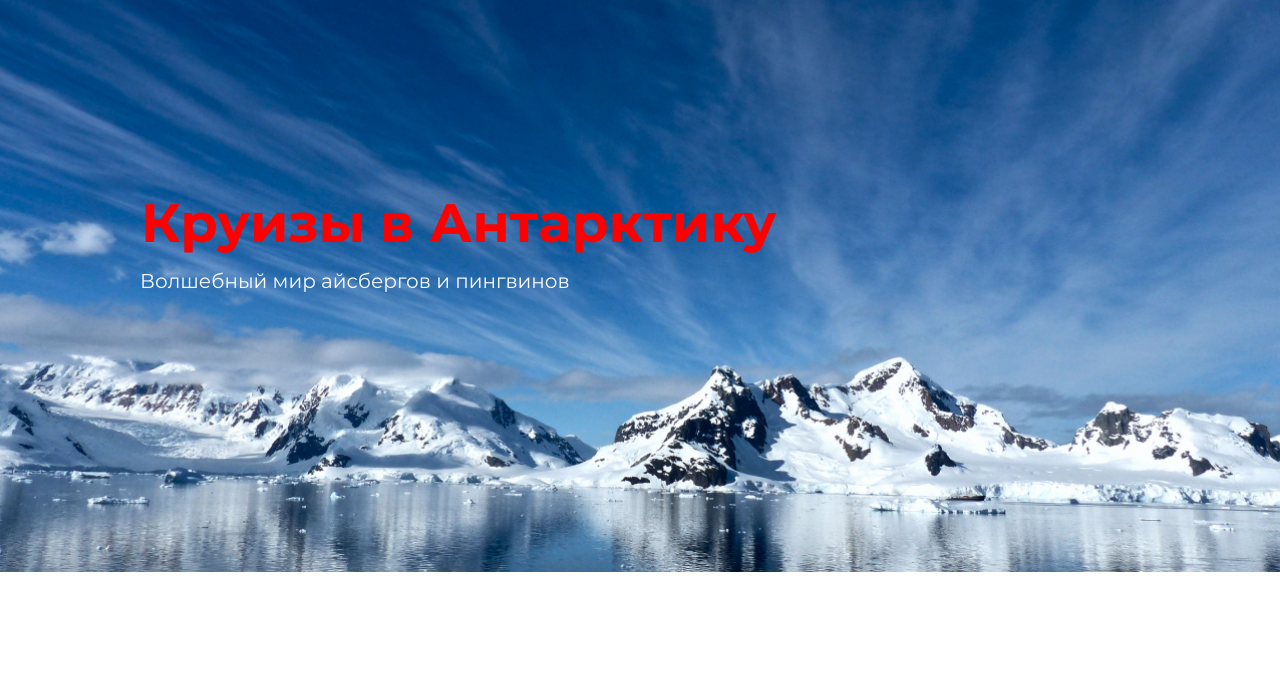
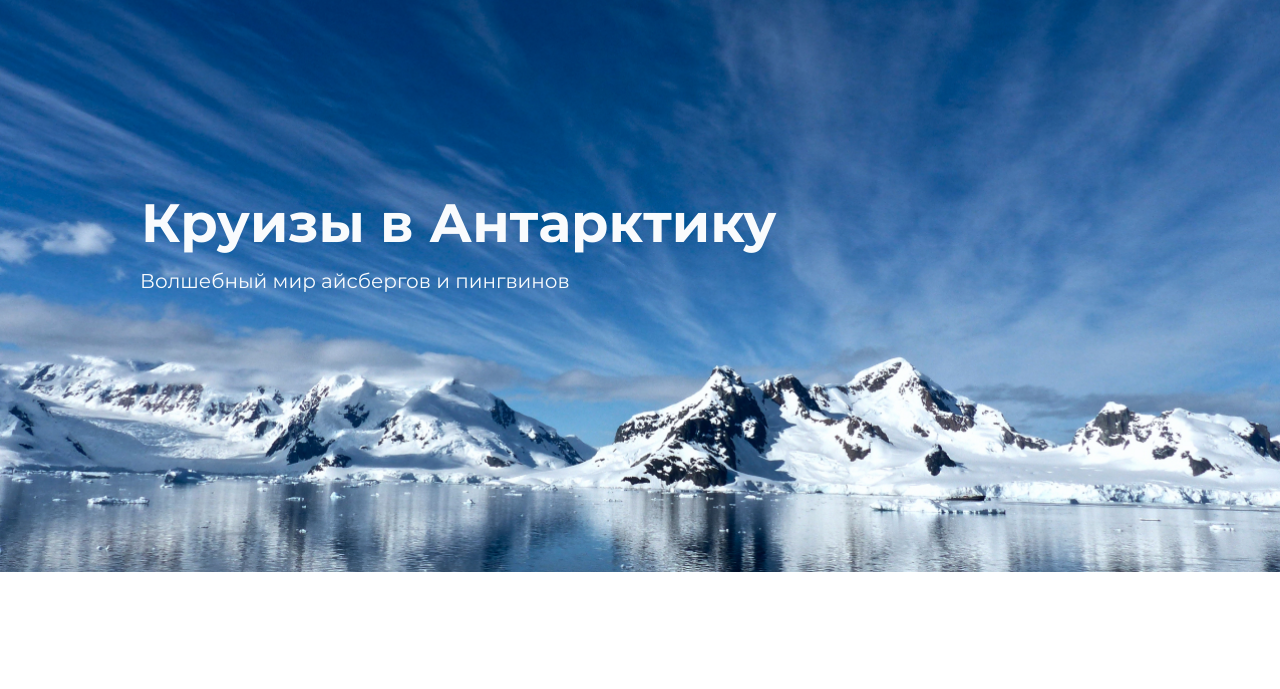
Before and after one commit to Aknazew686/artik, a website: page source/index.html in a window 1280 px wide. Shown: the part 80-769 px from the top of the page. Drawn offline with nearby package versions, Linux system fonts and the light colour scheme; files that its build step writes are made by us from their sources; files whose address does not match are found by name.

Commit message:
вносит изменения

```diff
--- a/source/less/blocks/page-main.less
+++ b/source/less/blocks/page-main.less
@@ -18,7 +18,7 @@
   font-weight: 700;
   font-size: 54px;
   line-height: 66px;
-  color: red;
+  color: @color-main;
 }
 
 .page-main__text {
```
